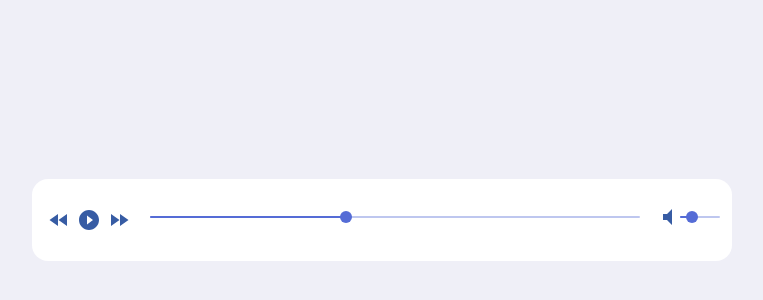
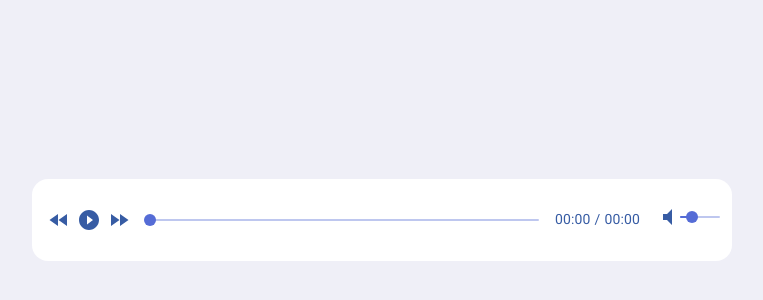
Before and after one commit to agusp-dev/arplayer, a Next.js app: page / in a window 1280 px wide. Shown: the part 180-480 px from the top of the page, without its empty margins (258-1021 px from the left). Built offline with nearby package versions, Linux system fonts and the light colour scheme.

Commit message:
Integrated audio time

```diff
--- a/components/AudioPlayer/index.js
+++ b/components/AudioPlayer/index.js
@@ -11,10 +11,18 @@ export default function AudioPlayer () {
   const AUDIO_URL = 'https://cdn.simplecast.com/audio/2db45ca2-a004-4843-b17e-79ea45f25093/episodes/17e9092f-c8e3-4cf5-9fd5-c8a29a8471cd/audio/261915f9-3469-4918-bcc2-504446d0f9a5/default_tc.mp3'
 
   const [isPlaying, setIsPlaying] = useState(false)
-  const [progressValue, setProgressValue] = useState(40)
+  const [progressValue, setProgressValue] = useState(0)
+  const [duration, setDuration] = useState(0)
 
   const audioPlayer = useRef()   // reference our audio component
   const progressBar = useRef()   // reference our progress bar
+
+  useEffect(() => {
+    const seconds = Math.floor(audioPlayer.current.duration)
+    setDuration(seconds)
+    progressBar.current.max = seconds
+
+  }, [audioPlayer?.current?.loadedmetadata, audioPlayer?.current?.readyState])
 
   // const changeRange = () => {
   //   audioPlayer.current.currentTime = progressBar.current.value
@@ -63,6 +71,7 @@ export default function AudioPlayer () {
           <PlayerProgress
             progressRef={ progressBar }
             currentValue={ progressValue }
+            audioDuration={ duration }
             changeRange={ setProgressValue }/>
         </Box>
         <Box component='div'>
--- a/components/PlayerProgress/index.js
+++ b/components/PlayerProgress/index.js
@@ -1,8 +1,17 @@
-import { Box, Slider } from '@material-ui/core'
+import { Box, Slider, Typography } from '@material-ui/core'
 import { useStyles } from './styles'
 
-export default function PlayerProgress ({ progressRef, currentValue, changeRange }) {
+export default function PlayerProgress ({ progressRef, currentValue, audioDuration, changeRange }) {
   const classes = useStyles()
+
+  const calculateTime = seconds => {
+    const min = Math.floor(seconds / 60);
+    const rMin = min < 10 ? `0${min}` : `${min}`;
+    const sec = Math.floor(seconds % 60);
+    const rSec = sec < 10 ? `0${sec}` : `${sec}`;
+    return `${rMin}:${rSec}`;
+  }
+
   return (
     <Box
       component='div'
@@ -12,6 +21,28 @@ export default function PlayerProgress ({ progressRef, currentValue, changeRange
           aria-label='Audio'
           ref={ progressRef }
           onChange={ changeRange } />
+
+        <Box
+          component='div'
+          ml={2}
+          className={ classes.timeContainer }>
+            <Typography
+              component='span'
+              className={ classes.time }>
+                00:00
+            </Typography>
+            <Box
+              component='span'
+              mx={0.5}
+              className={ classes.time }>/</Box>
+            <Typography
+              component='p'
+              className={ classes.time }>
+                {audioDuration && audioDuration > 0 ? (
+                  calculateTime(audioDuration)
+                ) : '00:00'}
+            </Typography>
+        </Box>
     </Box>
   )
 }
--- a/components/PlayerProgress/styles.js
+++ b/components/PlayerProgress/styles.js
@@ -2,7 +2,17 @@ import { makeStyles } from '@material-ui/core/styles'
 
 export const useStyles = makeStyles(() => ({
   root: {
-    // todo
+    display: 'flex',
+    alignItems: 'center'
+  },
+
+  timeContainer: {
+    display: 'flex'
+  },
+
+  time: {
+    fontSize: '14px',
+    color: '#375CA4'
   }
 
 }))
```
